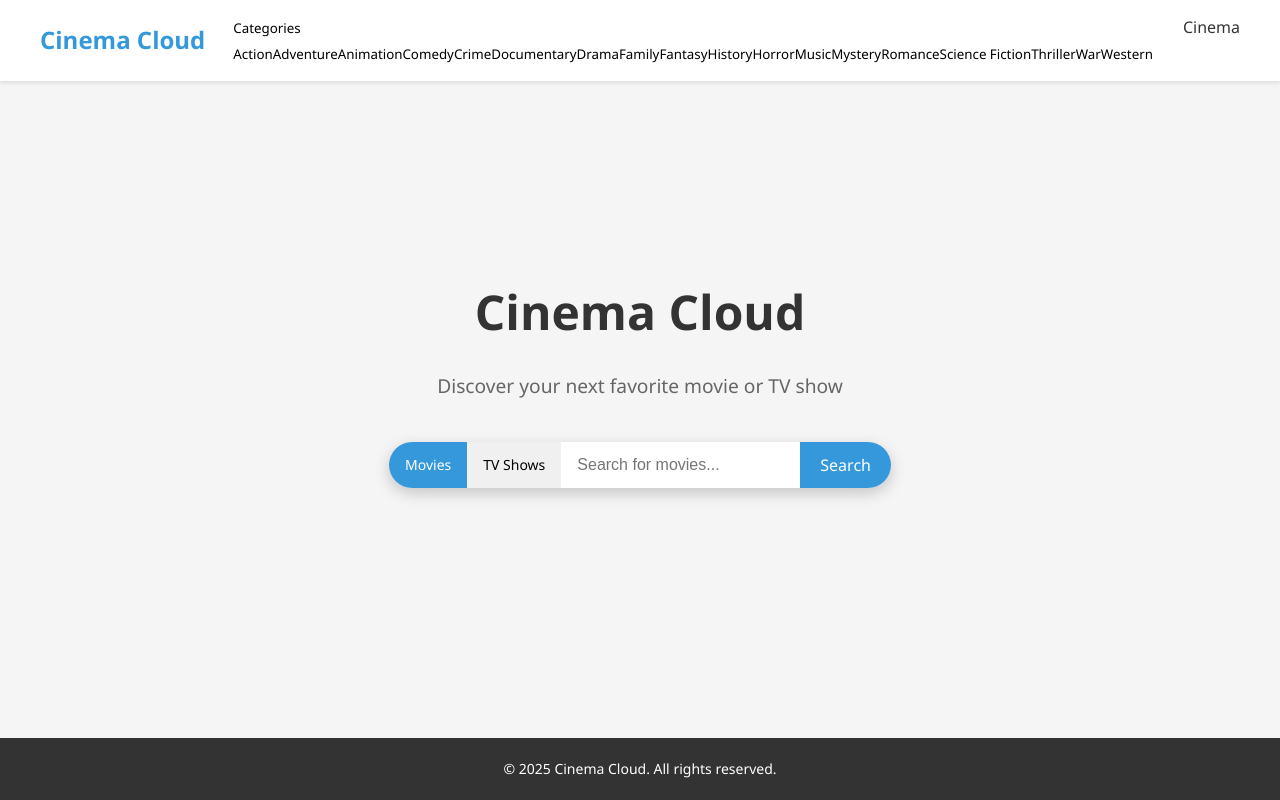
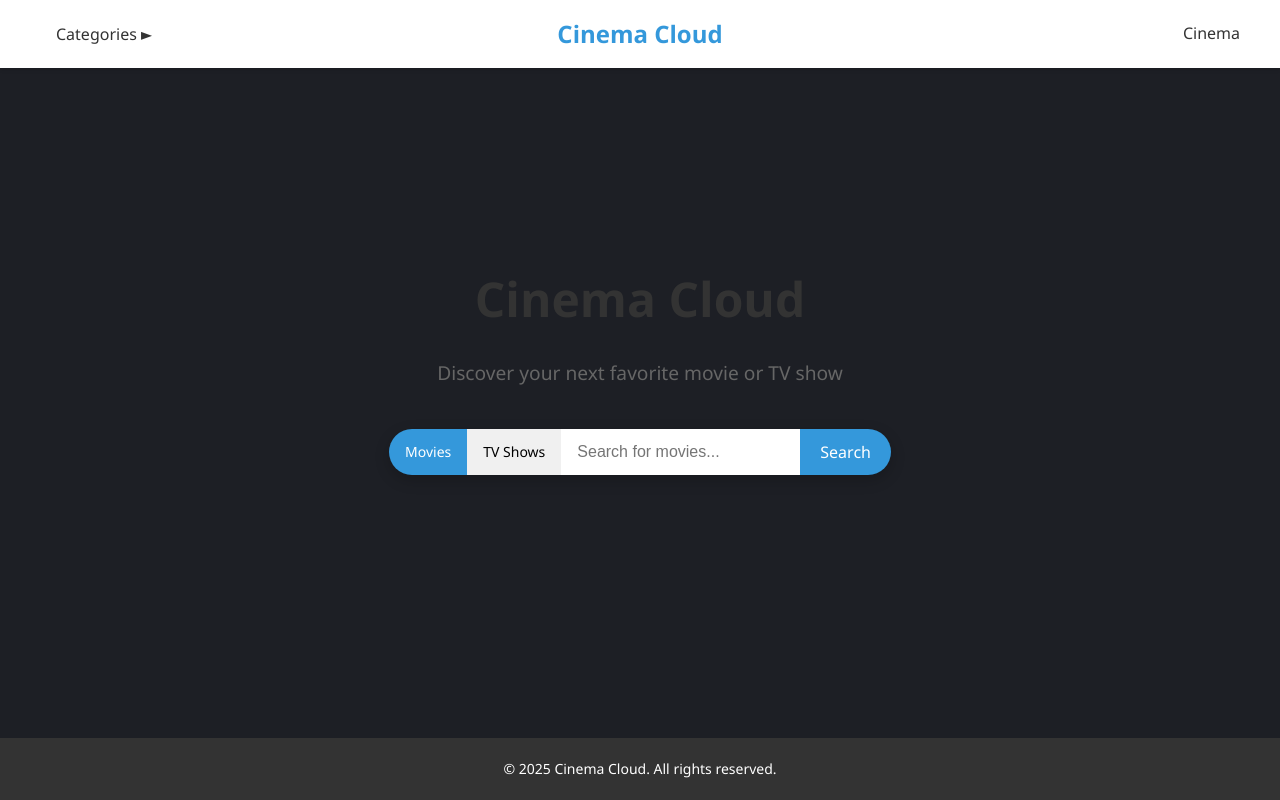
Before and after one commit to lucaspop5511/Cinema-Cloud, a React (Vite) app: page / in a window 1280 px wide. Built offline with nearby package versions, Linux system fonts and the light colour scheme.

Commit message:
first version of layout

```diff
--- a/src/App.jsx
+++ b/src/App.jsx
@@ -1,14 +1,37 @@
+import { useState } from 'react'
 import { Routes, Route } from 'react-router-dom'
 import Home from './pages/Home'
 import Cinema from './pages/Cinema'
 import Header from './components/Header'
+import GenrePanel from './components/GenrePanel'
 import Footer from './components/Footer'
 import './styles/App.css'
 
 function App() {
+  const [isPanelOpen, setIsPanelOpen] = useState(false)
+  const [selectedGenres, setSelectedGenres] = useState([])
+
+  const togglePanel = () => {
+    setIsPanelOpen(!isPanelOpen)
+  }
+
+  const toggleGenre = (genre) => {
+    setSelectedGenres(prevGenres =>
+      prevGenres.includes(genre)
+        ? prevGenres.filter(g => g !== genre)
+        : [...prevGenres, genre]
+    )
+  }
+
   return (
-    <div className="app">
-      <Header />
+    <div className={`app ${isPanelOpen ? 'panel-open' : ''}`}>
+      <GenrePanel
+        isOpen={isPanelOpen}
+        selectedGenres={selectedGenres}
+        toggleGenre={toggleGenre}
+      />
+      <div className="content-wrapper">
+        <Header togglePanel={togglePanel} isPanelOpen={isPanelOpen} />
         <main className="main-content">
           <Routes>
             <Route path="/" element={<Home />} />
@@ -17,6 +40,7 @@ function App() {
         </main>
         <Footer />
       </div>
+    </div>
   )
 }
 
--- a/src/components/GenreDropdown.jsx
+++ /dev/null
@@ -1,44 +0,0 @@
-import { useState } from 'react'
-
-function GenreDropdown() {
-  const [isOpen, setIsOpen] = useState(false)
-
-  const genres = [
-    'Action', 'Adventure', 'Animation', 'Comedy', 'Crime',
-    'Documentary', 'Drama', 'Family', 'Fantasy', 'History',
-    'Horror', 'Music', 'Mystery', 'Romance', 'Science Fiction',
-    'Thriller', 'War', 'Western'
-  ]
-
-  const toggleDropdown = () => {
-    setIsOpen(!isOpen)
-  }
-
-  const handleGenreClick = (genre) => {
-    console.log(`Selected genre: ${genre}`)
-    // Uncomment the line below if you want the dropdown to close after selection
-    // setIsOpen(false)
-    // Handle genre selection logic here
-  }
-
-  return (
-    <div className="genre-dropdown">
-      <button className="genre-button" onClick={toggleDropdown}>
-        Categories
-      </button>
-      <div className={`genre-dropdown-content ${isOpen ? 'show' : ''}`}>
-        {genres.map((genre) => (
-          <button
-            key={genre}
-            className="genre-item"
-            onClick={() => handleGenreClick(genre)}
-          >
-            {genre}
-          </button>
-        ))}
-      </div>
-    </div>
-  )
-}
-
-export default GenreDropdown
--- /dev/null
+++ b/src/components/GenrePanel.jsx
@@ -0,0 +1,49 @@
+import { useEffect, useRef } from 'react'
+
+function GenrePanel({ isOpen, selectedGenres, toggleGenre }) {
+  const panelRef = useRef(null)
+
+  const genres = [
+    'Action', 'Adventure', 'Animation', 'Comedy', 'Crime',
+    'Documentary', 'Drama', 'Family', 'Fantasy', 'History',
+    'Horror', 'Music', 'Mystery', 'Romance', 'Science Fiction',
+    'Thriller', 'War', 'Western'
+  ]
+
+  // Handle escape key to close panel
+  useEffect(() => {
+    const handleEscKey = (event) => {
+      if (event.key === 'Escape' && isOpen) {
+        // This would need a way to call the parent's togglePanel function
+        // But we'll leave it out for now to avoid prop drilling
+      }
+    }
+
+    document.addEventListener('keydown', handleEscKey)
+    return () => {
+      document.removeEventListener('keydown', handleEscKey)
+    }
+  }, [isOpen])
+
+  return (
+    <div className={`genre-panel ${isOpen ? 'open' : ''}`} ref={panelRef}>
+      <div className="genre-panel-header">
+        <h2>Categories</h2>
+      </div>
+      <div className="genre-panel-content">
+        {genres.map((genre) => (
+          <button
+            key={genre}
+            type="button"
+            className={`genre-item ${selectedGenres.includes(genre) ? 'active' : ''}`}
+            onClick={() => toggleGenre(genre)}
+          >
+            {genre}
+          </button>
+        ))}
+      </div>
+    </div>
+  )
+}
+
+export default GenrePanel
--- a/src/components/Header.jsx
+++ b/src/components/Header.jsx
@@ -1,17 +1,28 @@
 import { Link } from 'react-router-dom'
-import GenreDropdown from './GenreDropdown'
 
-function Header() {
+function Header({ togglePanel, isPanelOpen }) {
   return (
     <header className="header">
       <div className="header-content">
-        <Link to="/" className="logo">
-          <div className="logo-text">Cinema Cloud</div>
-        </Link>
-        <nav className="nav-links">
-          <GenreDropdown />
+        <div className="left-section">
+          <button
+            type="button"
+            className="genre-button"
+            onClick={togglePanel}
+          >
+            {isPanelOpen ? 'Categories ◄' : 'Categories ►'}
+          </button>
+        </div>
+
+        <div className="center-section">
+          <Link to="/" className="logo">
+            <div className="logo-text">Cinema Cloud</div>
+          </Link>
+        </div>
+
+        <div className="right-section">
           <Link to="/cinema" className="nav-link">Cinema</Link>
-        </nav>
+        </div>
       </div>
     </header>
   )
--- a/src/main.jsx
+++ b/src/main.jsx
@@ -9,7 +9,7 @@ import './styles/App.css'
 import './styles/Header.css'
 import './styles/Footer.css'
 import './styles/SearchBar.css'
-import './styles/GenreDropdown.css'
+import './styles/GenrePanel.css'
 import './styles/Home.css'
 import './styles/Cinema.css'
 
--- a/src/styles/App.css
+++ b/src/styles/App.css
@@ -1,7 +1,18 @@
 .app {
+  display: flex;
+  min-height: 100vh;
+}
+
+.content-wrapper {
+  flex: 1;
   display: flex;
   flex-direction: column;
   min-height: 100vh;
+  transition: margin-left 0.3s ease;
+}
+
+.app.panel-open .content-wrapper {
+  margin-left: 250px;
 }
 
 .main-content {
@@ -10,3 +21,12 @@
   display: flex;
   flex-direction: column;
 }
+
+/* Mobile responsive adjustments */
+@media (max-width: 768px) {
+  .app.panel-open .content-wrapper {
+    margin-left: 0;
+    opacity: 0.5;
+    pointer-events: none;
+  }
+}
--- a/src/styles/GenreDropdown.css
+++ /dev/null
@@ -1,22 +0,0 @@
-.home-container {
-    display: flex;
-    flex-direction: column;
-    justify-content: center;
-    align-items: center;
-    height: 70vh;
-  }
-
-  .welcome-text {
-    font-size: 3rem;
-    font-weight: bold;
-    margin-bottom: 20px;
-    color: #333;
-    text-align: center;
-  }
-
-  .subtitle {
-    font-size: 1.2rem;
-    color: #666;
-    margin-bottom: 40px;
-    text-align: center;
-  }
--- /dev/null
+++ b/src/styles/GenrePanel.css
@@ -0,0 +1,70 @@
+.genre-panel {
+  width: 0;
+  height: 100vh;
+  position: fixed;
+  top: 0;
+  left: 0;
+  background-color: #fff;
+  box-shadow: 0 0 20px rgba(0, 0, 0, 0);
+  overflow-y: auto;
+  transition: width 0.3s ease, box-shadow 0.3s ease;
+  z-index: 90;
+}
+
+.genre-panel.open {
+  width: 250px;
+  box-shadow: 0 0 20px rgba(0, 0, 0, 0.1);
+}
+
+.genre-panel-header {
+  padding: 20px;
+  border-bottom: 1px solid #f0f0f0;
+  position: sticky;
+  top: 0;
+  background-color: #fff;
+  z-index: 1;
+}
+
+.genre-panel-header h2 {
+  font-size: 24px;
+  font-weight: bold;
+  color: #3498db;
+  margin: 0;
+}
+
+.genre-panel-content {
+  padding: 10px 0;
+}
+
+.genre-item {
+  color: #333;
+  padding: 15px 20px;
+  text-decoration: none;
+  display: block;
+  transition: background-color 0.2s;
+  font-size: 16px;
+  width: 100%;
+  text-align: left;
+  background-color: transparent;
+  border-bottom: 1px solid #f0f0f0;
+  position: relative;
+  overflow: hidden;
+}
+
+.genre-item:hover {
+  background-color: #f5f5f5;
+}
+
+.genre-item.active {
+  background-color: #ebf7ff;
+  color: #3498db;
+  font-weight: 500;
+}
+
+.genre-item.active::before {
+  content: "✓";
+  position: absolute;
+  right: 20px;
+  top: 50%;
+  transform: translateY(-50%);
+}
--- a/src/styles/Header.css
+++ b/src/styles/Header.css
@@ -1,4 +1,19 @@
-.header {
+.genre-button {
+  padding: 8px 16px;
+  background-color: transparent;
+  border: none;
+  cursor: pointer;
+  display: flex;
+  align-items: center;
+  color: #333;
+  font-weight: 500;
+  font-size: 16px;
+  transition: color 0.2s;
+}
+
+.genre-button:hover {
+  color: #3498db;
+}.header {
   background-color: #fff;
   box-shadow: 0 2px 4px rgba(0, 0, 0, 0.1);
   padding: 15px 30px;
@@ -12,6 +27,22 @@
   justify-content: space-between;
   max-width: 1200px;
   margin: 0 auto;
+  position: relative;
+}
+
+.left-section, .right-section {
+  flex: 1;
+}
+
+.right-section {
+  display: flex;
+  justify-content: flex-end;
+}
+
+.center-section {
+  position: absolute;
+  left: 50%;
+  transform: translateX(-50%);
 }
 
 .logo {
--- a/src/styles/index.css
+++ b/src/styles/index.css
@@ -7,8 +7,8 @@
 
   body {
     font-family: 'Segoe UI', Tahoma, Geneva, Verdana, sans-serif;
-    background-color: #f5f5f5;
-    color: #333;
+    background-color: #1d1f25;
+    color: #dbdbdb;
     line-height: 1.6;
   }
 
```
Lines whose indentation alone changed are shown as unchanged.
